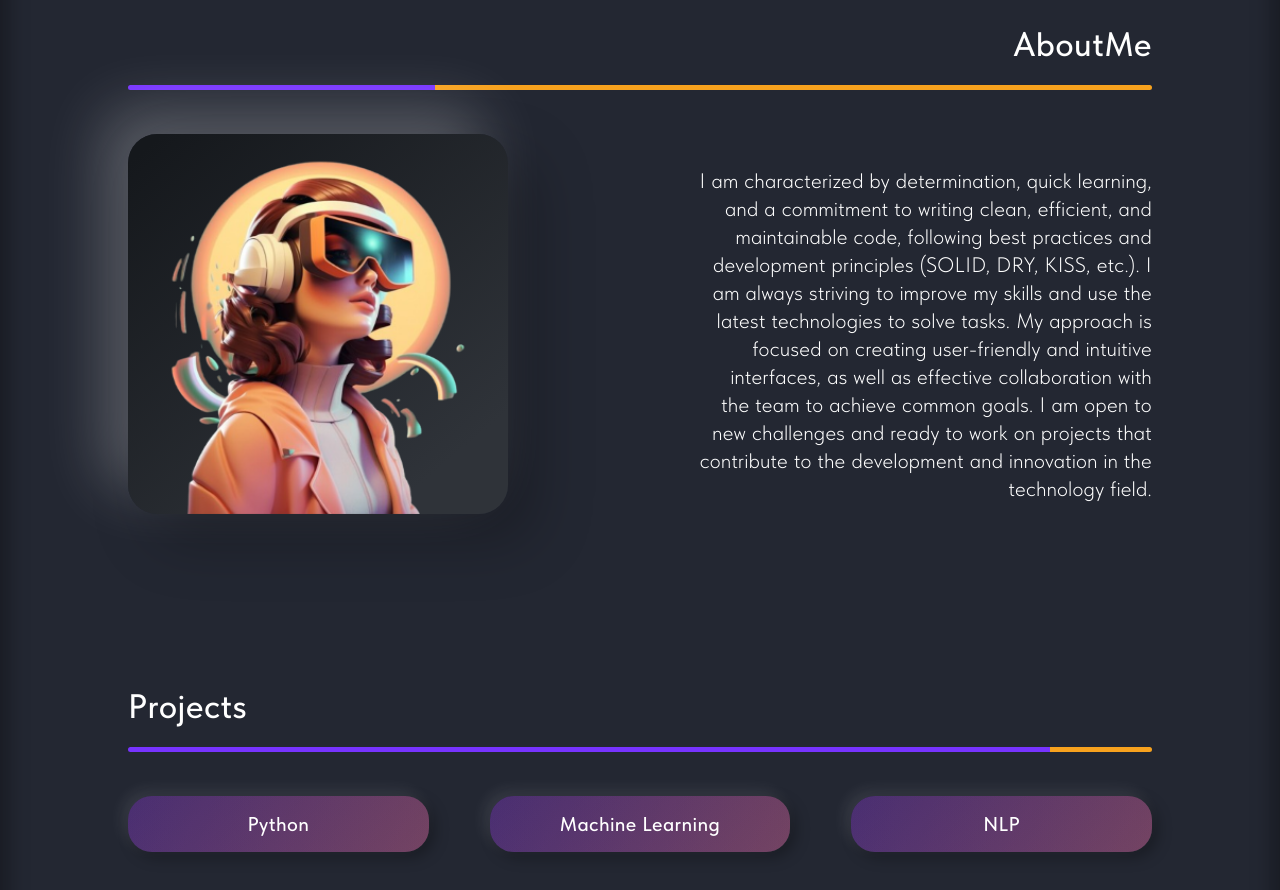
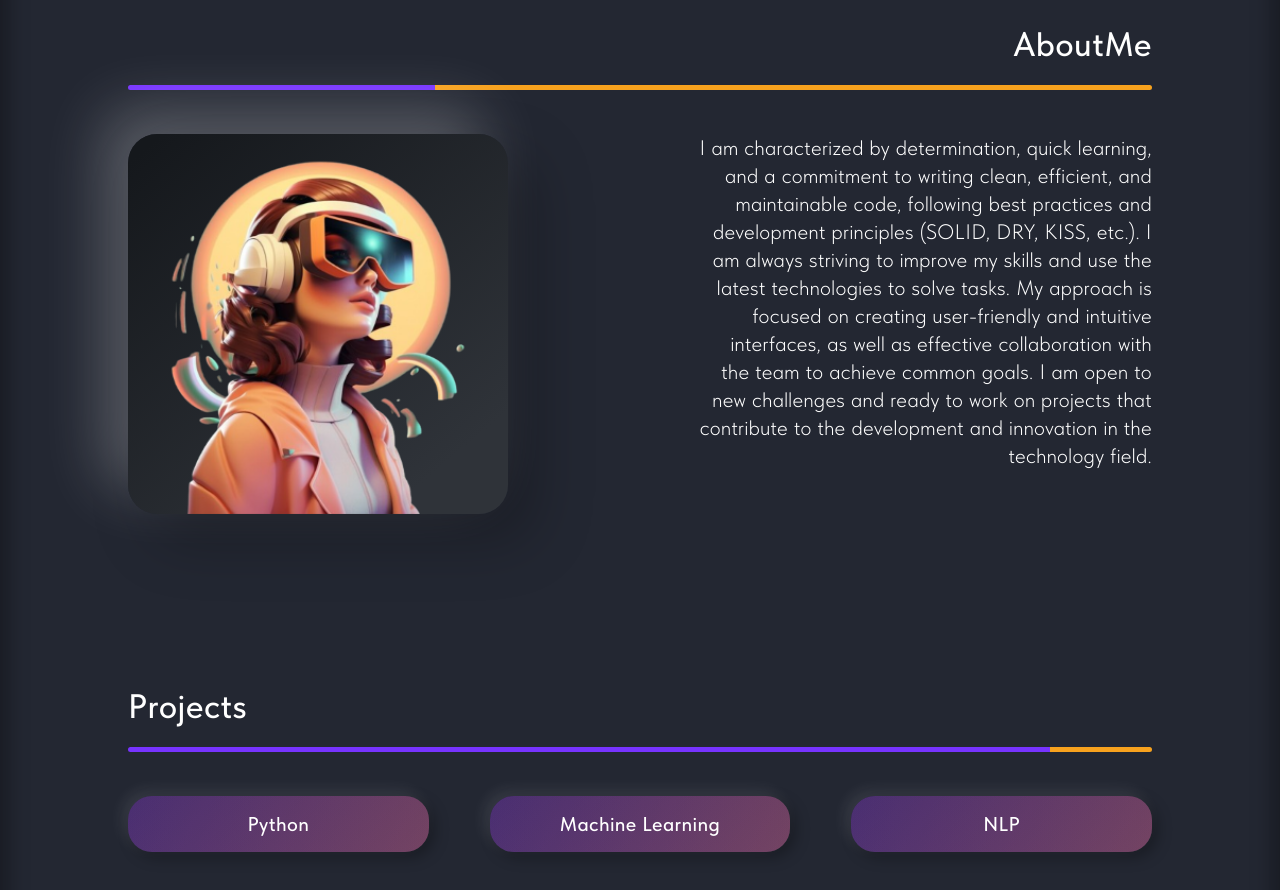
Before and after one commit to zh33nbekov/my-portfolio, a Next.js app: page /en in a window 1280 px wide. Shown: the part 1320-2210 px from the top of the page. Built offline with nearby package versions, Linux system fonts and the light colour scheme.

Commit message:
feature/about-me

```diff
--- a/src/modules/about-me/components/about-me/about-me.module.scss
+++ b/src/modules/about-me/components/about-me/about-me.module.scss
@@ -25,7 +25,6 @@
 		}
 	}
 	&__description {
-		padding-top: clamp(0px, -65.2px + 9.32vw, 33px);
 		max-width: 455px;
 		color: #fff;
 		font-size: clamp(16px, 5.2px + 1.5vw, 21px);
```
